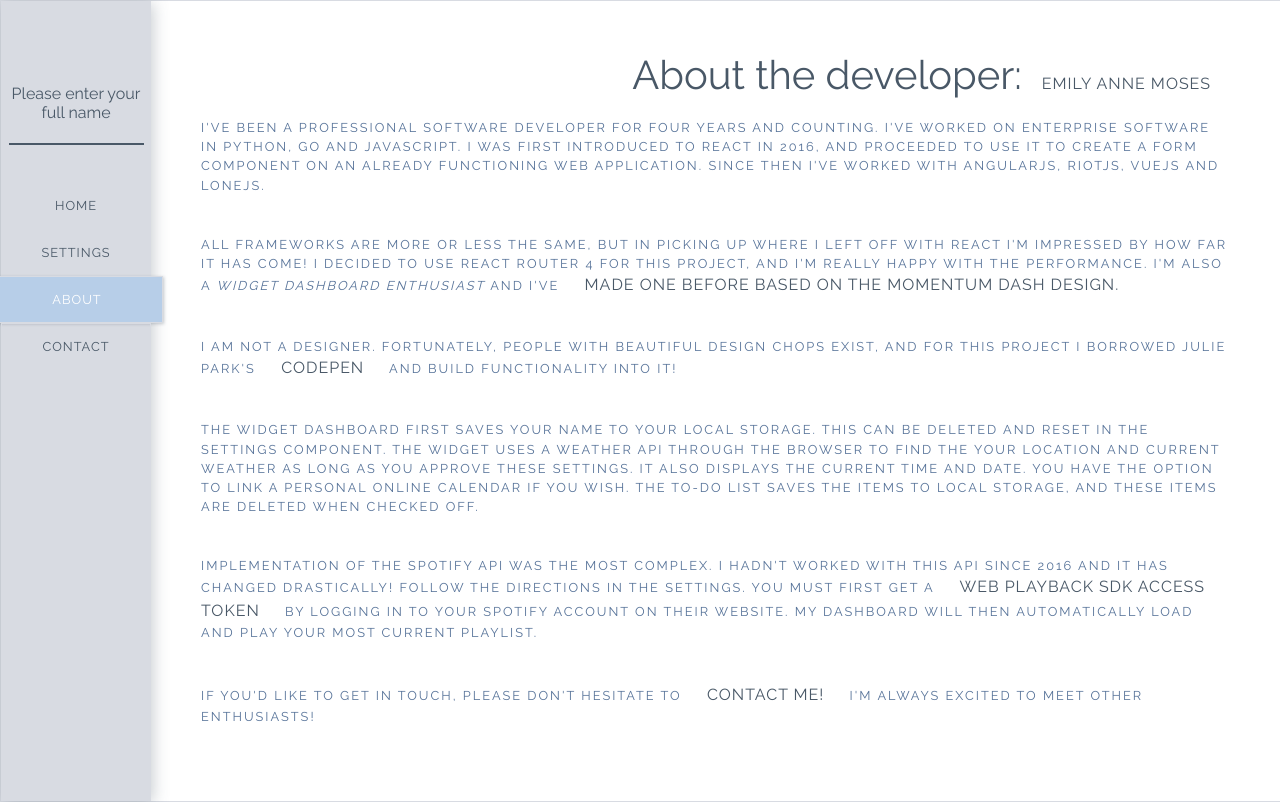
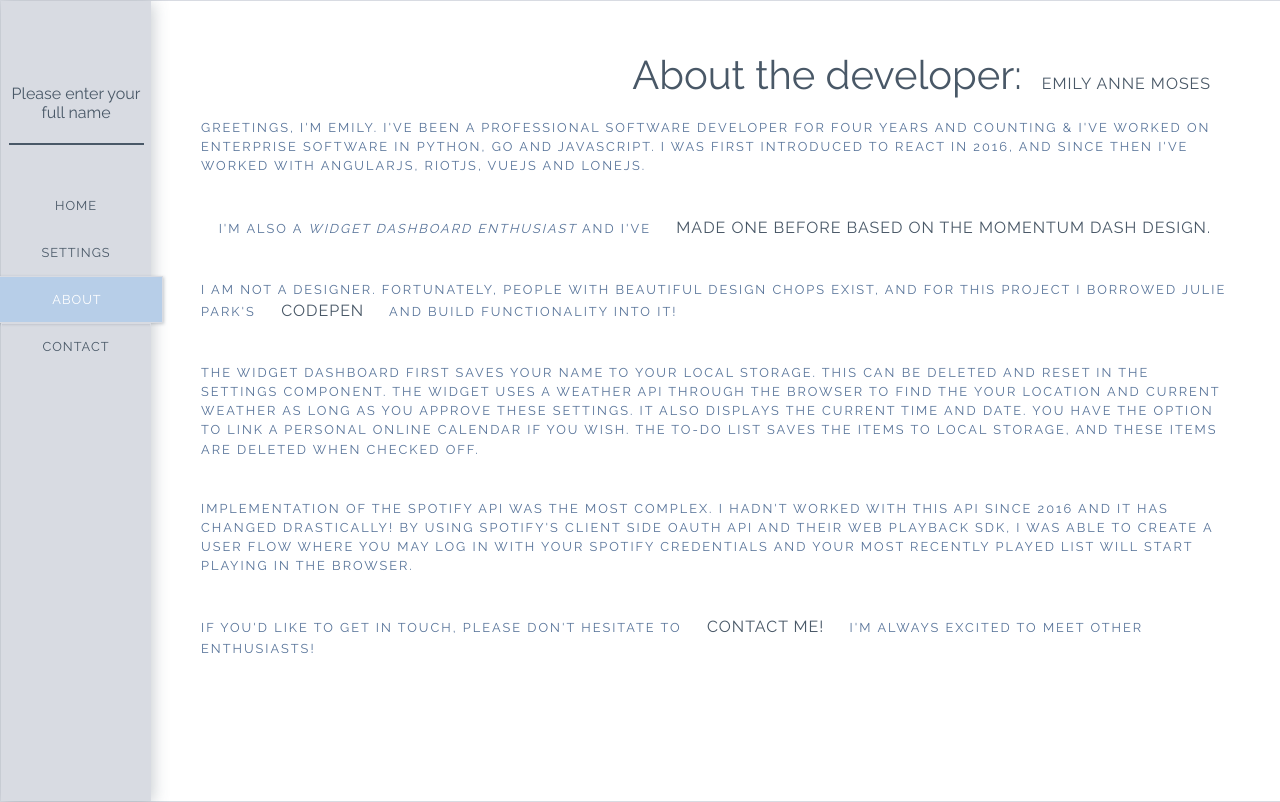
Before and after one commit to emilyannemoses/dashboard-react, a React (Create React App) app: page /about in a window 1280 px wide. Built offline with nearby package versions, Linux system fonts and the light colour scheme; a web font is replaced by a local one.

Commit message:
edits to about page

```diff
--- a/src/About/About.js
+++ b/src/About/About.js
@@ -12,13 +12,11 @@ class About extends Component {
                 </div>
                 <div>
                     <p>
-                        I've been a professional software developer for four years and counting. I've worked on enterprise software in Python, Go and JavaScript.
-                        I was first introduced to React in 2016, and proceeded to use it to create a form component on an already functioning web application.
-                        Since then I've worked with AngularJS, RiotJS, VueJS and LoneJS.
+                        Greetings, I'm Emily. I've been a professional software developer for four years and counting & I've worked on enterprise software in Python, Go and JavaScript.
+                        I was first introduced to React in 2016, and since then I've worked with AngularJS, RiotJS, VueJS and LoneJS.
                     </p>
                     <p>
-                        All frameworks are more or less the same, but in picking up where I left off with React I'm impressed by how far it has come!
-                        I decided to use React Router 4 for this project, and I'm really happy with the performance. I'm also a <i>widget dashboard enthusiast</i> and I've <a href="https://eamoses.github.io/widget-dashboard/" rel="noopener noreferrer" target="_blank">made one before based on the Momentum Dash design.</a>
+                        I'm also a <i>widget dashboard enthusiast</i> and I've <a href="https://eamoses.github.io/widget-dashboard/" rel="noopener noreferrer" target="_blank">made one before based on the Momentum Dash design.</a>
                     </p>
                 </div>
                 <div>
@@ -33,9 +31,7 @@ class About extends Component {
                         You have the option to link a personal online Calendar if you wish. The To-do list saves the items to local storage, and these items are deleted when checked off.
                     </p>
                     <p>
-                        Implementation of the Spotify API was the most complex. I hadn't worked with this API since 2016 and it has changed drastically!
-                        Follow the directions in the Settings. You must first get a <a href="https://developer.spotify.com/documentation/web-playback-sdk/quick-start/#" target="_blank" rel="noopener noreferrer">Web Playback SDK Access Token</a> by logging in to your Spotify account on their website.
-                        My dashboard will then automatically load and play your most current playlist.
+                        Implementation of the Spotify API was the most complex. I hadn't worked with this API since 2016 and it has changed drastically! By using Spotify's client side OAuth API and their Web Playback SDK, I was able to create a user flow where you may log in with your Spotify credentials and your most recently played list will start playing in the browser.
                     </p>
                 </div>
                 <div>
--- a/src/index.css
+++ b/src/index.css
@@ -71,10 +71,5 @@ p a {
     height: 95vh;
     overflow: scroll;
     grid-gap: 5px;
-    /* display: grid;
-    grid-gap: 5px;
-    text-align: center;
-    overflow: scroll;
-    grid-template-columns: 300px; */
   }
 }
```
